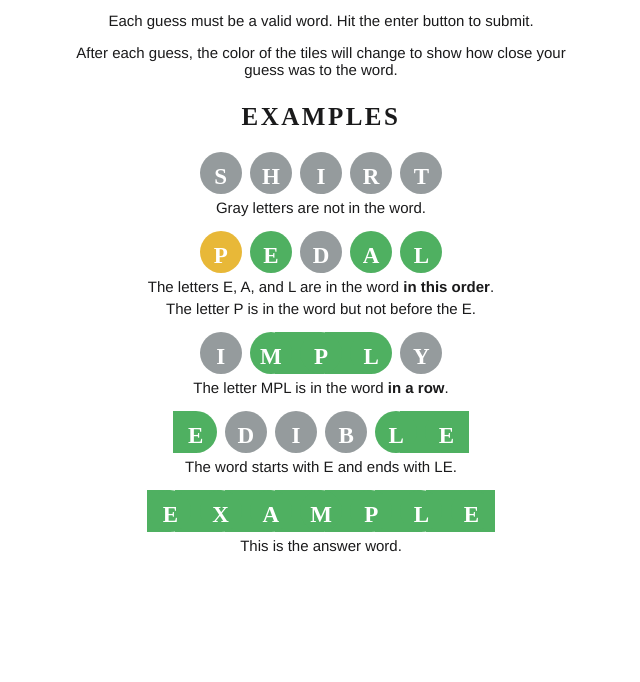
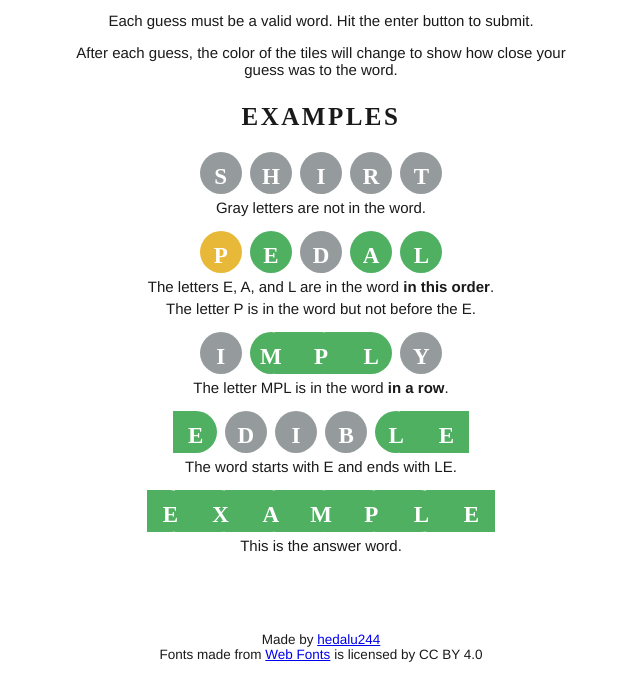
Before and after one commit to hedalu244/diffle, a website with bundled scripts: page index.html in a window 1280 px wide. Shown: the part 118-800 px from the top of the page, without its empty margins (319-959 px from the left). Built offline with nearby package versions, Linux system fonts and the light colour scheme; a web font is replaced by a local one.

Commit message:
clarify license

```diff
--- a/index.html
+++ b/index.html
@@ -200,6 +200,10 @@
                 </div>
                 <p>This is the answer word.</p>
             </div>
+            <footer>
+                <div>Made by <a href="https://github.com/hedalu244">hedalu244</a></div>
+                <div>Fonts made from <a href="http://www.onlinewebfonts.com">Web Fonts</a> is licensed by CC BY 4.0</div>
+            </footer>
         </div>
         <input type="radio" name="open_close_stats" id="close_stats" style="display: none" checked>
         <input type="radio" name="open_close_stats" id="open_stats" style="display: none">
--- a/style.css
+++ b/style.css
@@ -53,6 +53,13 @@ header {
     justify-content: center;
     align-items: center;
     border-bottom: 1px solid #e2e4e4;
+}
+
+footer {
+    position: absolute;
+    width: 100%;
+    bottom: 20px;
+    font-size: 0.9em;
 }
 
 .title {
```
